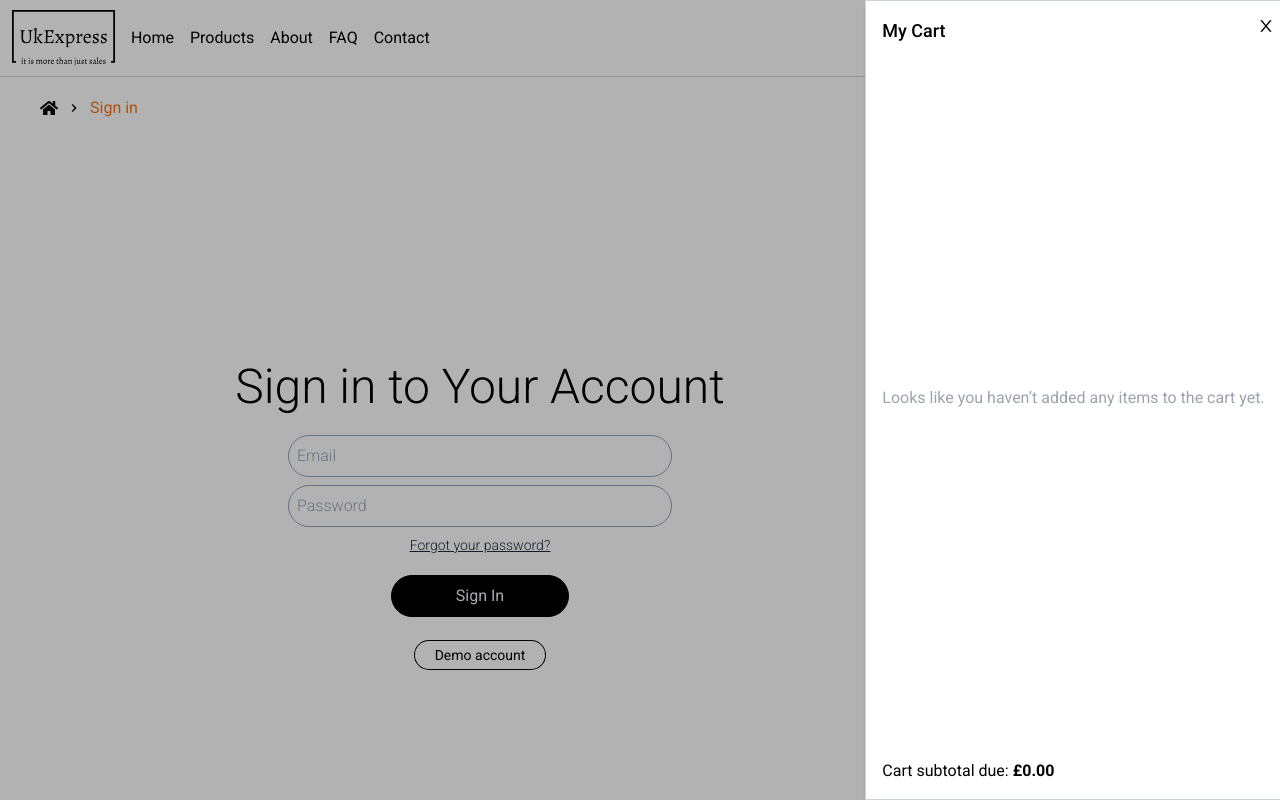
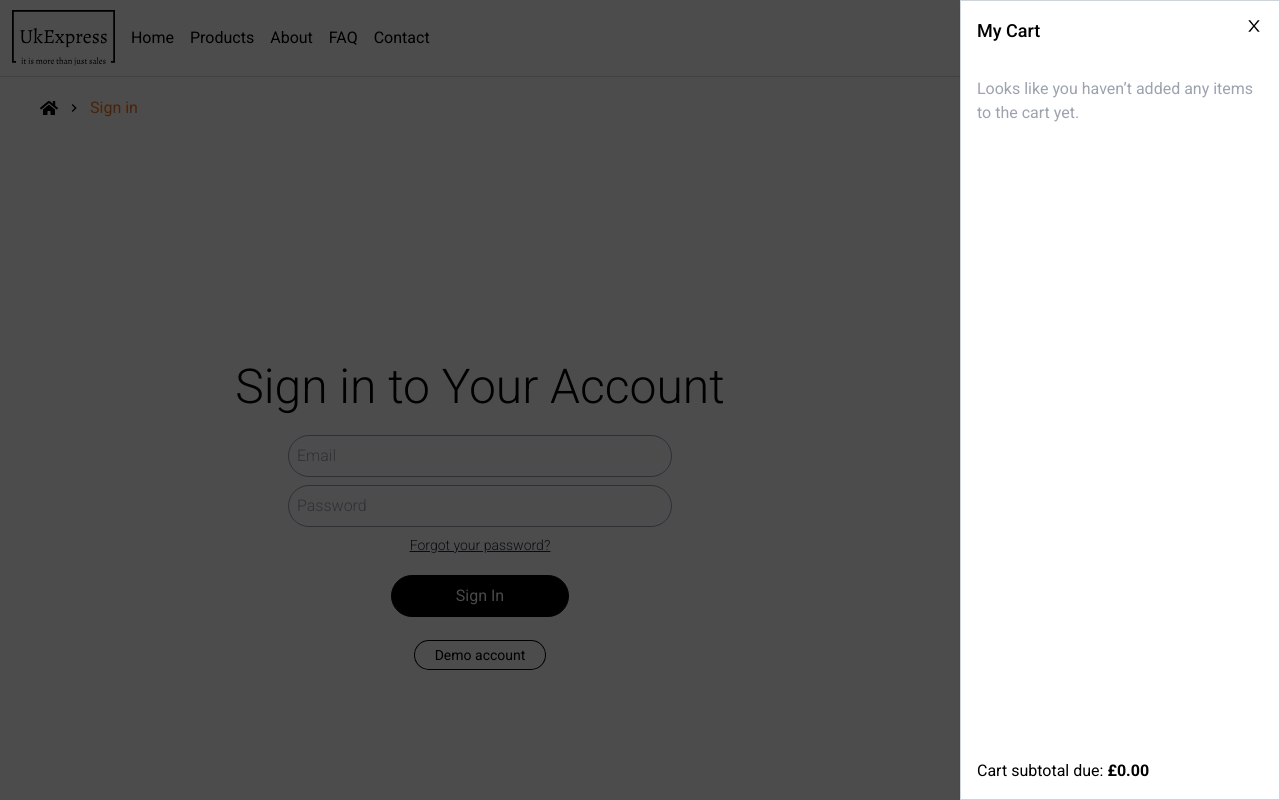
Before and after one commit to NDraganov/uk-express, a React (Vite) app: page /sign-in in a window 1280 px wide. Both pictures are taken after a click on the button 1256 px from the left and 38 px from the top of the page. Shown: the top 800 px of the page. Built offline with nearby package versions, Linux system fonts and the light colour scheme.

Commit message:
Change the styles of the cart modal and the relative components
Redesign the cart item with a large size.

```diff
--- a/src/features/cart/cart-modal/CartItem.tsx
+++ b/src/features/cart/cart-modal/CartItem.tsx
@@ -1,7 +1,7 @@
+import { type FormEvent } from "react";
 import { toast } from "react-toastify";
-import { type FormEvent } from "react";
 import { useNavigate } from "react-router-dom";
-import { useAppDispatch } from "../../../store/hooks";
+import { useAppDispatch, useAppSelector } from "../../../store/hooks";
 import {
   addToCart,
   removeFromCart,
@@ -13,6 +13,7 @@ import QuantityButtons from "../../../ui/QuantityButtons";
 import DeleteButton from "../../../ui/DeleteButton";
 
 export default function CartItem(item: CartItem) {
+  const { items: cartItems } = useAppSelector((state) => state.cart);
   const dispatch = useAppDispatch();
   const navigate = useNavigate();
 
@@ -40,9 +41,13 @@ export default function CartItem(item: CartItem) {
     toast.success("Product deleted!");
   }
   return (
-    <div className="mt-6 flex w-full items-center gap-4">
+    <div
+      className={`flex h-36 w-full items-center gap-4 border-b border-t border-gray-300 py-4 dark:border-gray-500 ${
+        cartItems.length > 1 ? "border-b-0" : ""
+      }`}
+    >
       <img
-        className="w-10 hover:cursor-pointer dark:border dark:border-gray-300"
+        className="w-1/3 rounded-md hover:cursor-pointer dark:border dark:border-gray-500"
         loading="lazy"
         role="presentation"
         decoding="async"
@@ -50,21 +55,20 @@ export default function CartItem(item: CartItem) {
         alt={item.title}
         onClick={handleGoToProductPage}
       />
-      <div className="flex w-full flex-col">
-        <div className="flex items-center justify-between gap-10 dark:text-gray-300">
-          <span className="line-clamp-1 overflow-hidden font-medium">
-            {item.title}
-          </span>
-          <div className="flex items-center gap-4">
-            <span className="font-medium">£{formattedSumPrice}</span>
+      <div className="flex h-full w-full flex-col justify-between dark:text-slate-200">
+        <div className="flex items-center justify-between">
+          <h5 className="line-clamp-1 text-lg font-light">{item.title}</h5>
           <DeleteButton onDelete={(e: FormEvent) => handleDeleteItem(e)} />
         </div>
-        </div>
+
+        <div className="flex flex-col justify-between gap-4">
           <QuantityButtons
             item={item}
             onRemove={(e: FormEvent) => handleRemoveFromCart(e)}
             onAdd={(e: FormEvent) => handleAddToCart(item, e)}
           />
+          <p className="font-normal">£{formattedSumPrice}</p>
+        </div>
       </div>
     </div>
   );
--- a/src/features/cart/cart-modal/CartItemsList.tsx
+++ b/src/features/cart/cart-modal/CartItemsList.tsx
@@ -8,18 +8,18 @@ export default function CartItemsList() {
   const { isAuthenticated, user } = useAppSelector((state) => state.auth);
 
   return (
-    <div>
+    <div className="w-full">
       {cartItems.length === 0 || isProcessed ? (
-        <p className="text-gray-400">
+        <p className="pt-4 text-gray-400">
           {isAuthenticated
             ? `${user?.user_metadata.firstName}, your cart is empty!`
             : "Looks like you haven’t added any items to the cart yet."}
         </p>
       ) : (
         <ul
-          className={`no-scrollbar mt-2 max-h-52 overflow-scroll rounded-md border border-slate-300 p-1 dark:border-gray-500 dark:bg-slate-800 ${
+          className={`no-scrollbar max-h-[35rem] overflow-y-scroll p-1 ${
             isProcessed ? "hidden" : ""
-          }`}
+          } ${cartItems.length > 1 ? "last:border-b" : ""}`}
         >
           {cartItems.map((item) => {
             return (
--- a/src/features/cart/cart-modal/CartModal.tsx
+++ b/src/features/cart/cart-modal/CartModal.tsx
@@ -20,14 +20,17 @@ export default function CartModal() {
   const formattedSubtotalPrice = subtotalPrice.toFixed(2);
 
   return (
-    <div className="fixed bottom-0 left-0 right-0 top-0 z-10 bg-black/30 dark:bg-white/30">
+    <div className="fixed bottom-0 left-0 right-0 top-0 z-10 bg-black/70 dark:bg-white/30">
       <div
-        className="absolute bottom-0 left-2/3 right-0 top-0 z-10 mx-3 w-1/3 border border-slate-300 bg-white p-4 text-black shadow-md  dark:border-gray-500 dark:bg-slate-900 dark:text-gray-400 dark:shadow-slate-700"
+        className="absolute bottom-0 left-3/4 right-0 top-0 z-10 border border-slate-300 bg-white p-4 text-black shadow-md  dark:border-gray-500 dark:bg-slate-900 dark:text-gray-400 dark:shadow-slate-700"
         onClick={(e: FormEvent) => e.stopPropagation()}
       >
         <div className="flex h-full flex-col justify-between">
-          <div className="flex items-start justify-between">
-            <p className="pb-2 text-lg font-medium dark:text-white">My Cart</p>
+          <div className="flex flex-col items-start gap-2">
+            <div className="flex w-full items-start justify-between dark:border-gray-500">
+              <p className="pb-2 text-lg font-medium dark:text-white">
+                My Cart
+              </p>
               <button onClick={() => dispatch(closeCart())} title="Close cart">
                 <Icon
                   value={{
@@ -41,6 +44,7 @@ export default function CartModal() {
             </div>
 
             <CartItemsList />
+          </div>
 
           <div className="mt-4 flex items-center justify-between">
             <p className="dark:text-slate-100">
```
Lines whose indentation alone changed are shown as unchanged.
